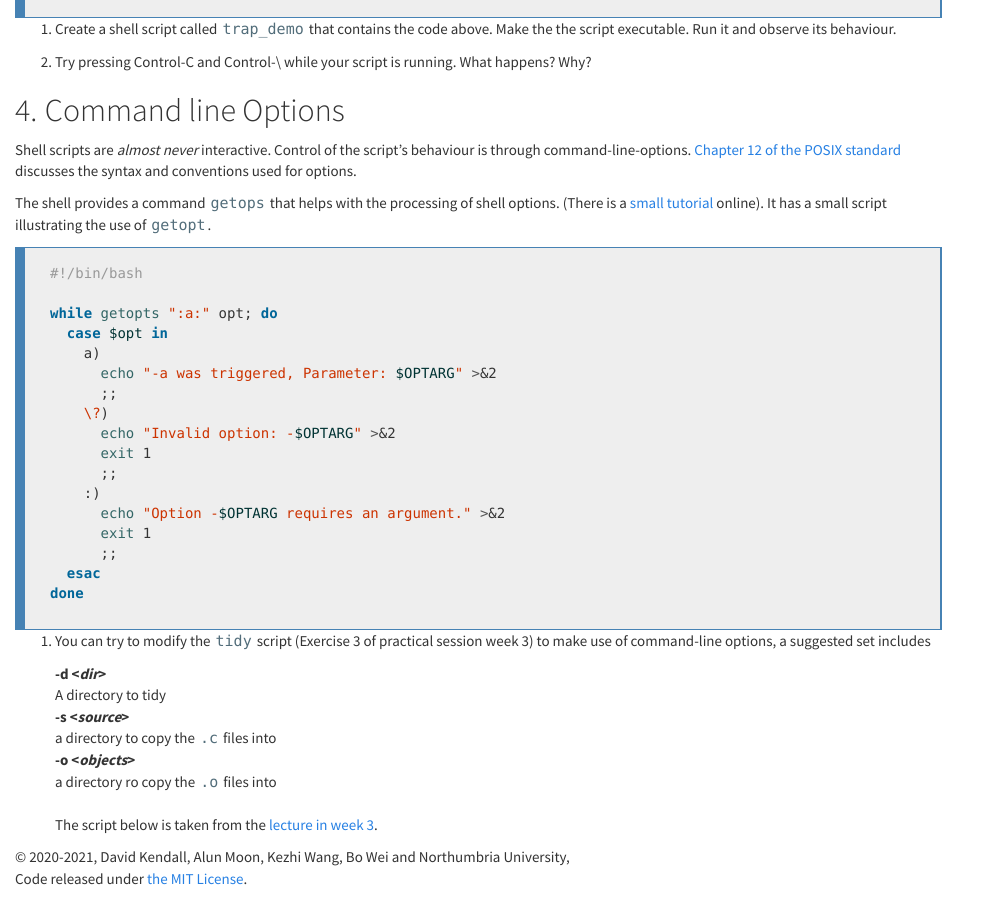
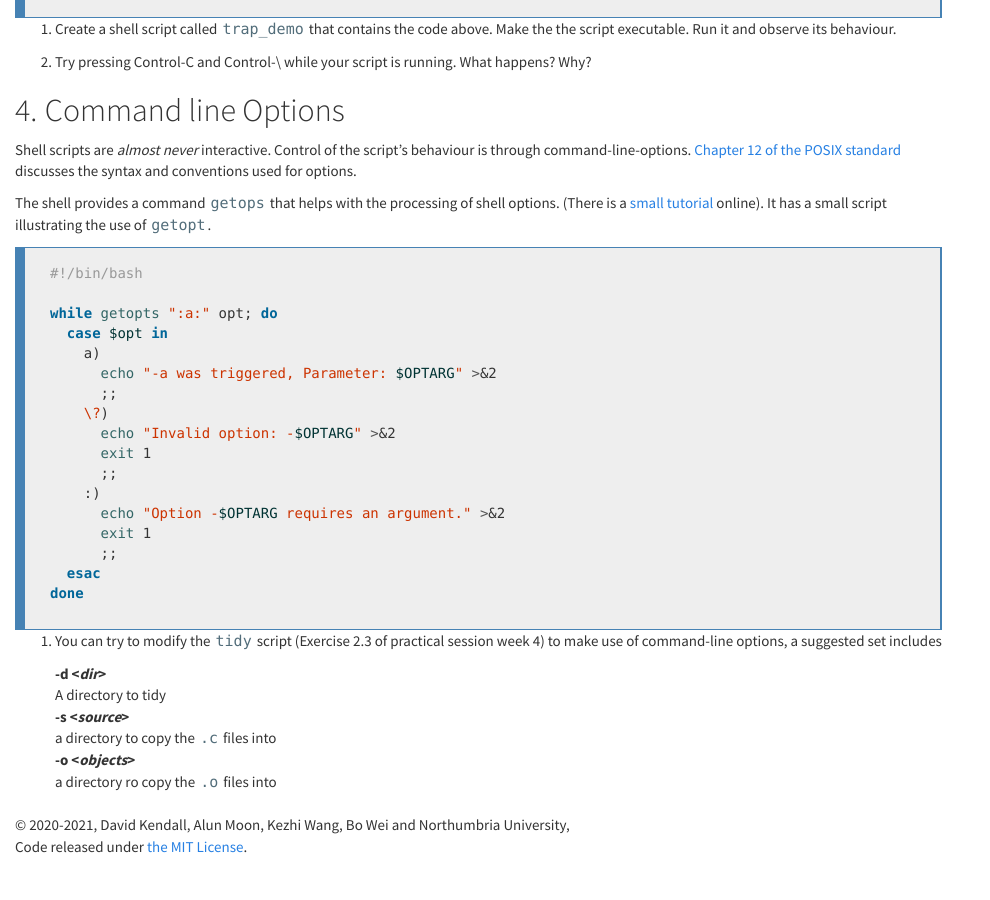
Before and after one commit to wkz20042008/kf4005, a Jekyll site: the page built from L07.md, in a window 1280 px wide and 900 px high, scrolled down 3694 px. Shown: the whole window, without its empty margins (0-990 px from the left). Built offline with Jekyll 4.4.1, drawn with Linux system fonts in a browser that asks for light colours; nearby versions of some CDN libraries; after the commit the page ends 4562 px from its top, so only the background shows below that.

Commit message:
Update L07.md

```diff
--- a/L07.md
+++ b/L07.md
@@ -268,7 +268,7 @@ done
 
 
 
-1. You can try to modify the `tidy` script (Exercise 3 of practical session week 3) to make use of command-line options,
+1. You can try to modify the `tidy` script (Exercise 2.3 of practical session week 4) to make use of command-line options,
    a suggested set includes
 
    -d &lt;_dir_&gt;
@@ -279,6 +279,3 @@ done
 
    -o &lt;_objects_&gt;
    : a directory ro copy the `.o` files into
-
-   The script below is taken from the [lecture in week 3](
-https://wkz20042008.github.io/kf4005/assets/ra/shell.pdf).
```
